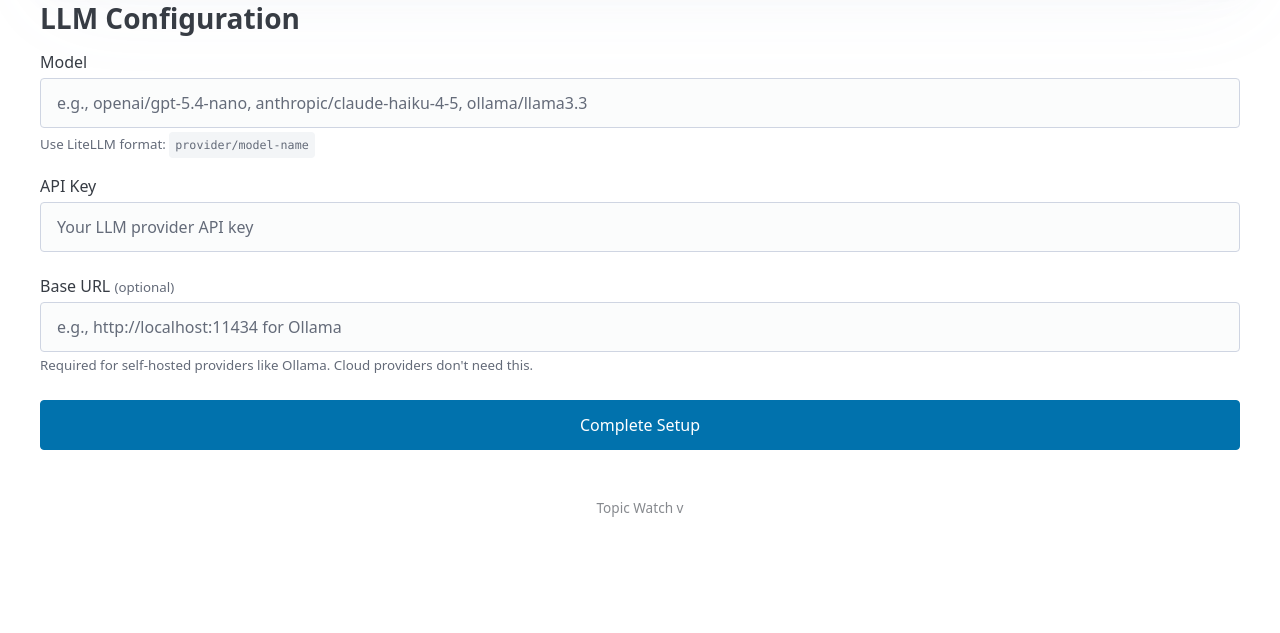
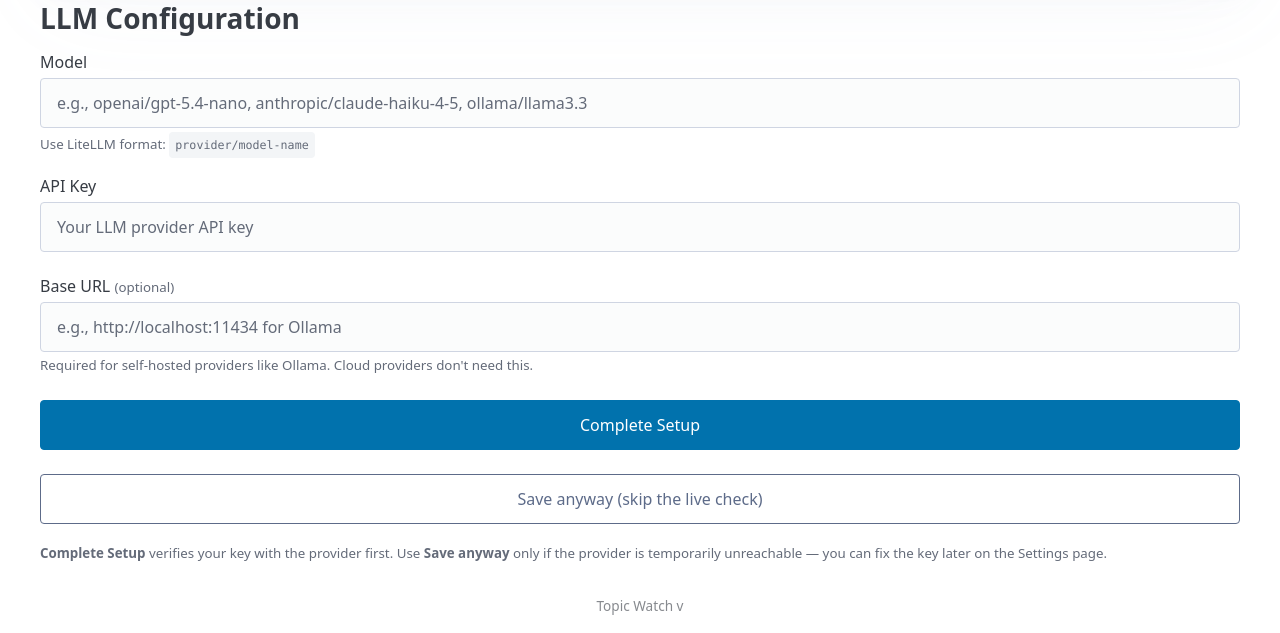
Before and after one commit to 0xzerolight/topic_watch, a Python web app: template app/templates/setup.html in a window 1280 px wide. Shown: the part 287-920 px from the top of the page. Before the commit the page ends 804 px from the top, so only its background shows below. Run offline with Jinja, Linux system fonts and the light colour scheme; the template is opened without the code that fills it, so the values that code supplies are empty.

Commit message:
fix(setup): add skip-validation escape hatch to the wizard
complete_setup hard-blocked on the live LLM pre-flight, so a transient
provider error or a stale default model string could dead-end a brand-new
user at /setup. Add a 'Save anyway (skip the live check)' path: it persists
the key without the pre-flight. Safe — is_configured() only needs a
non-placeholder key, and a bad key degrades gracefully (analyze_articles
returns has_new_info=False on LLM failure). Also fix the empty-notifications
message that suggested the leaky ntfy://your-topic-name as its example.

```diff
--- a/app/templates/setup.html
+++ b/app/templates/setup.html
@@ -56,6 +56,15 @@
 
     <div style="margin-top: 1.5rem;">
         <button type="submit">Complete Setup</button>
+        <button type="submit" name="skip_validation" value="true" class="secondary outline"
+                style="margin-top: 0.5rem;">
+            Save anyway (skip the live check)
+        </button>
+        <small>
+            <strong>Complete Setup</strong> verifies your key with the provider first.
+            Use <strong>Save anyway</strong> only if the provider is temporarily
+            unreachable — you can fix the key later on the Settings page.
+        </small>
     </div>
 </form>
 
```
Also changed, not shown: app/web/routers/settings.py (+10 -2 lines), tests/test_setup.py (+21 -0 lines).
